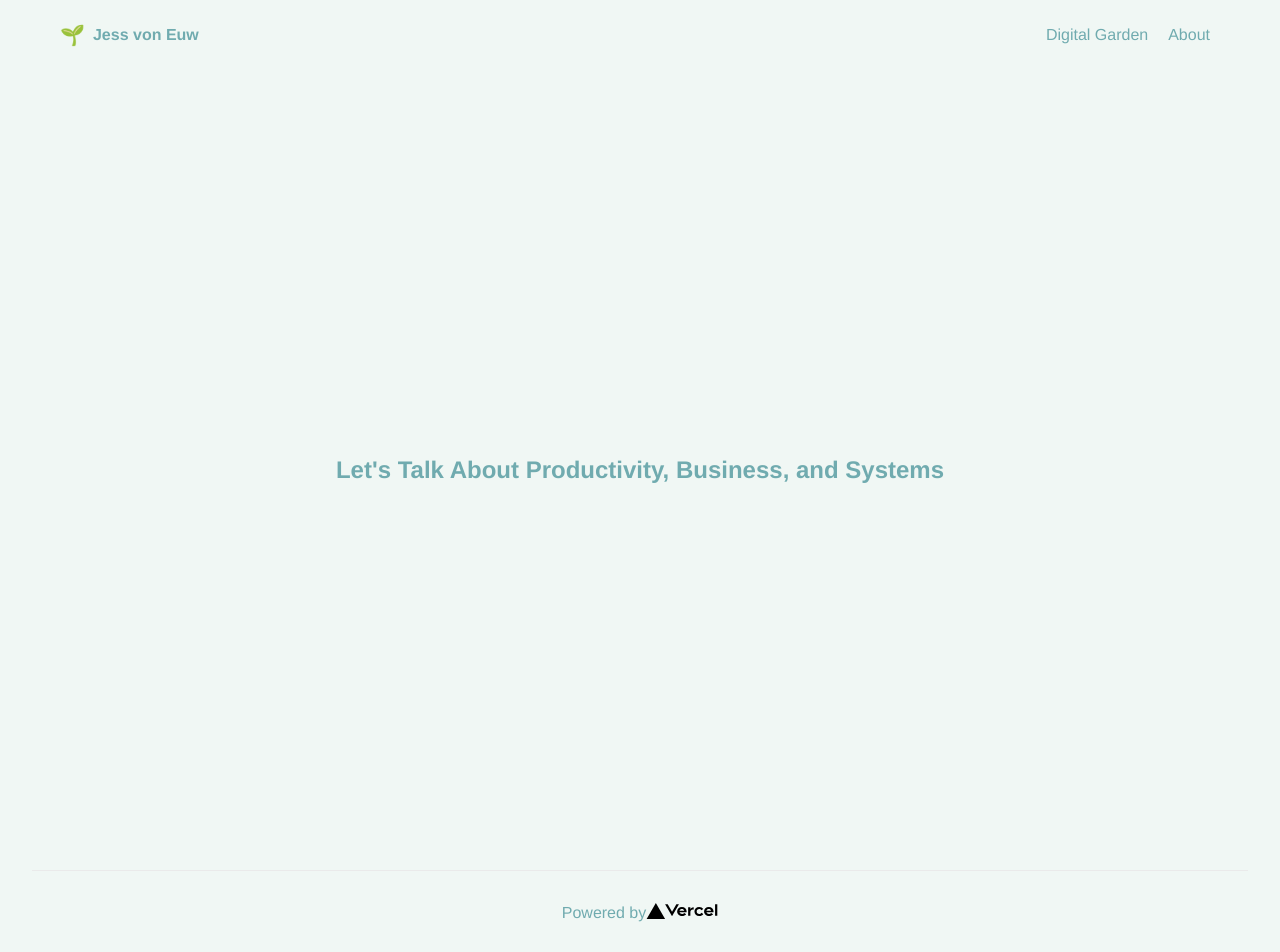
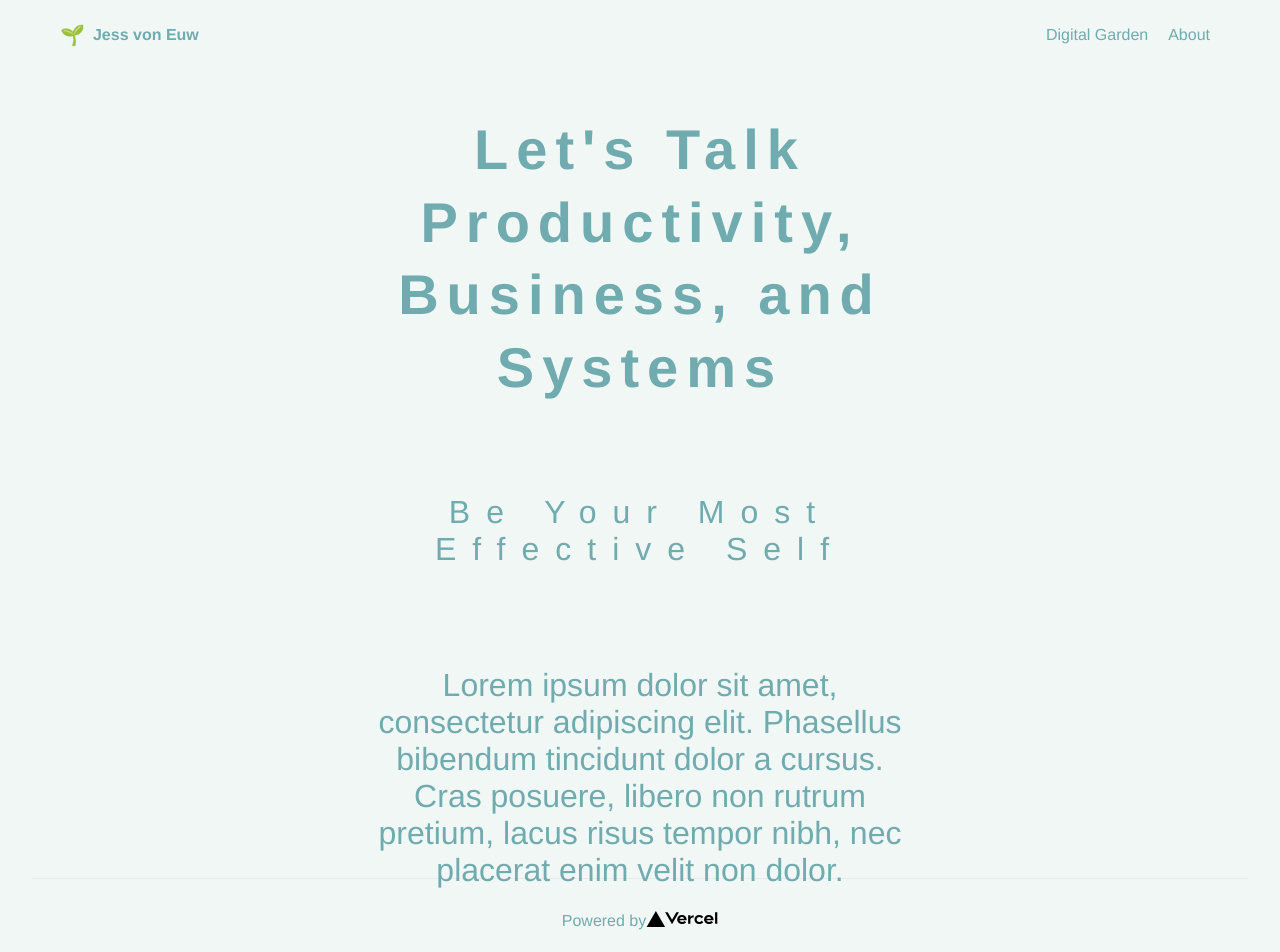
Before and after one commit to JessZanewich/jve-digital-garden, a Next.js app: page / in a window 1280 px wide. Shown: the top 952 px of the page. Built offline with nearby package versions, Linux system fonts and the light colour scheme.

Commit message:
add hero section and garden section

```diff
--- a/next.config.js
+++ b/next.config.js
@@ -1,6 +1,7 @@
 /** @type {import('next').NextConfig} */
+
 const nextConfig = {
   reactStrictMode: true,
-}
+};
 
-module.exports = nextConfig
+module.exports = nextConfig;
--- a/src/components/Header/Header.styles.ts
+++ b/src/components/Header/Header.styles.ts
@@ -1,17 +1,17 @@
 import styled from 'styled-components';
 
 export const Nav = styled.nav`
-  height: 70px;
   display: flex;
   justify-content: space-between;
   align-items: center;
+  height: 70px;
   width: 100%;
   padding: 0 60px;
 `;
 
 export const Logo = styled.div`
-display: flex;
-align-items: center;
+  display: flex;
+  align-items: center;
 `;
 
 export const LogoImage = styled.span`
@@ -20,5 +20,5 @@ export const LogoImage = styled.span`
 `;
 
 export const LogoName = styled.span`
-    font-weight: bold;
+  font-weight: bold;
 `;
--- a/src/components/Header/index.tsx
+++ b/src/components/Header/index.tsx
@@ -5,7 +5,7 @@ import { Logo, LogoImage, LogoName, Nav } from './Header.styles';
 
 const Header = () => {
   return (
-    <header className="py-2">
+    <header>
       <Nav>
         <Link href="/" passHref>
           <Logo>
--- /dev/null
+++ b/src/components/Hero/Hero.styles.ts
@@ -0,0 +1,80 @@
+import styled from 'styled-components';
+import Link from 'next/link';
+import backgroundImg from '../../../public/hero.jpeg';
+
+export const HeroContainer = styled.div`
+  background-image: linear-gradient( to top right, rgba(11, 10, 10, 0.38), rgba(11, 10, 10, 0.19)), url('/hero.jpeg'});
+  background-position: center;
+  background-repeat: no-repeat;
+  background-size: cover;
+  height: 74vh;
+  z-index: 50;
+  @media only screen and (max-width:1600px) {
+    height: 85vh;
+  }
+`;
+
+export const HeroContent = styled.section`
+  height: 100%;
+  width: 100%;
+  position: relative;
+  display: flex;
+  flex-direction: column;
+  justify-content: center;
+  align-items: center;
+  text-align: center;
+
+  @media only screen and (max-width:375px) {
+    text-align: start;
+    height: 80%;
+  }
+`;
+
+export const HeroContentText = styled.div`
+  width: 50%;
+  padding-top: 5rem;
+  display: flex;
+  flex-direction: column;
+  justify-content: center;
+  align-items: center;
+  @media only screen and (max-width:600px) {
+      width: 80%;
+  }
+  @media only screen and (max-width:375px) {
+      position: absolute;
+      align-items: flex-start;
+  }
+`;
+
+export const HeroTitle = styled.h1`
+  font-size: clamp(0.5rem, 8vw, 3.5rem);
+  font-weight: 900;
+  letter-spacing: .5rem;
+  line-height: 1.3;
+`;
+
+export const HeroTitleText = styled.span`
+  display: block;
+`;
+
+export const HeroSubTitle = styled.h2`
+  font-size: clamp(2rem, 3vw, 2rem);
+  font-weight: 300;
+  letter-spacing: 1rem;
+  padding-top: 1rem;
+`;
+
+export const HeroText = styled.h3`
+  font-size: clamp(2rem, 2.5vw, 1rem);
+  font-weight: 400;
+  padding: 2.5rem 2rem;
+  @media only screen and (max-width:375px) {
+      padding: 1.5rem 0;
+  }
+`;
+
+export const HeroBtn = styled(Link)`
+  text-decoration: none;
+  outline: none;
+  border: none;
+`;
--- /dev/null
+++ b/src/components/Hero/index.tsx
@@ -0,0 +1,44 @@
+import {
+  HeroContainer,
+  HeroContent,
+  HeroContentText,
+  HeroTitle,
+  HeroTitleText,
+  HeroSubTitle,
+  HeroText,
+} from './Hero.styles';
+
+const Hero = () => {
+  return (
+    <div>
+      {/* <Image
+        alt="Hero Image - Typewriter"
+        src="/hero.jpeg"
+        layout="fill"
+        objectFit="cover"
+        priority
+        quality={100}
+      /> */}
+      <HeroContainer>
+        <HeroContent>
+          <HeroContentText>
+            <HeroTitle>
+              <HeroTitleText>
+                Let's Talk Productivity, Business, and Systems
+              </HeroTitleText>
+            </HeroTitle>
+            <HeroSubTitle>Be Your Most Effective Self</HeroSubTitle>
+            <HeroText>
+              Lorem ipsum dolor sit amet, consectetur adipiscing elit. Phasellus
+              bibendum tincidunt dolor a cursus. Cras posuere, libero non rutrum
+              pretium, lacus risus tempor nibh, nec placerat enim velit non
+              dolor.
+            </HeroText>
+          </HeroContentText>
+        </HeroContent>
+      </HeroContainer>
+    </div>
+  );
+};
+
+export default Hero;
--- a/src/components/Layout.tsx
+++ b/src/components/Layout.tsx
@@ -7,9 +7,9 @@ type Props = {
 const Layout: React.FC<Props> = ({ children }: Props) => {
   return (
     <>
-      <div className="max-w-prose mx-auto px-4">
+      <div>
         <Header />
-        <main className="pt-4 pb-12">{children}</main>
+        <main>{children}</main>
       </div>
     </>
   );
--- a/src/pages/_app.tsx
+++ b/src/pages/_app.tsx
@@ -4,6 +4,7 @@ import { ThemeProvider } from 'styled-components';
 import Layout from '../components/Layout';
 import { lightTheme, darkTheme, defaultTheme, GlobalStyles } from '../Theme';
 import '../styles/globals.css';
+import Hero from '../components/Hero';
 
 function MyApp({ Component, pageProps }: AppProps) {
   const [theme, setTheme] = useState('light');
--- a/src/pages/index.tsx
+++ b/src/pages/index.tsx
@@ -1,6 +1,7 @@
 import type { NextPage } from 'next';
 import Head from 'next/head';
 import Image from 'next/image';
+import Hero from '../components/Hero';
 import { Container, Main, Footer } from '../styles/styles';
 
 const Home: NextPage = () => {
@@ -13,7 +14,7 @@ const Home: NextPage = () => {
       </Head>
 
       <Main>
-        <h2>Let's Talk About Productivity, Business, and Systems</h2>
+        <Hero />
       </Main>
 
       <Footer>
```
Also changed, not shown: src/pages/garden.tsx (added, +39 -0 lines), public/hero.jpeg (added).
